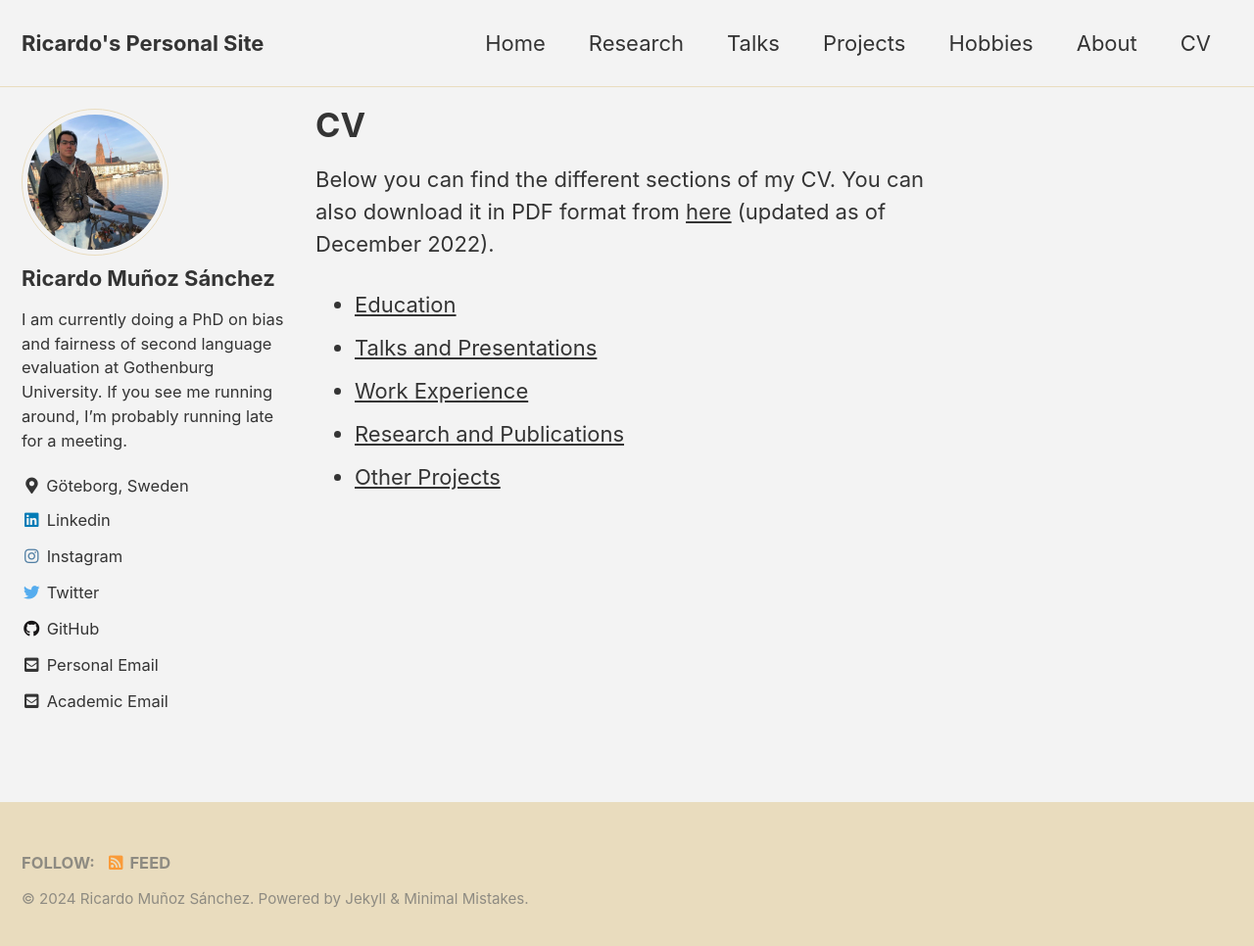
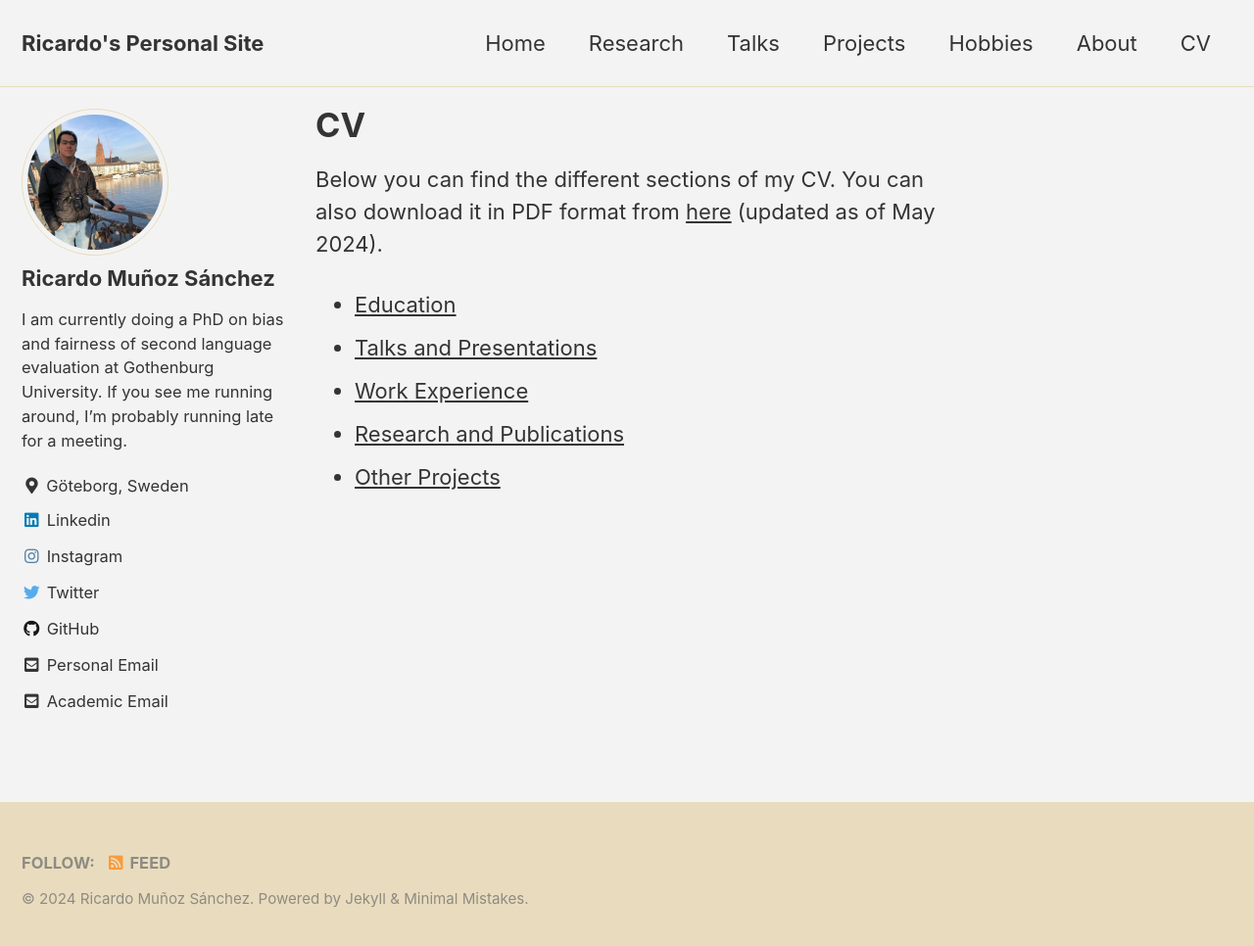
Before and after one commit to rimusa/rimusa.github.io, a Jekyll site: the page built from docs/_pages/cv.md, in a window 1280 px wide and 973 px high. Shown: the top 966 px of the window at 98% size. Built offline with Jekyll 4.4.1, drawn with Linux system fonts in a browser that asks for light colours; cached includes are drawn as plain includes.

Commit message:
Updated cv as a pdf

```diff
--- a/docs/_pages/cv.md
+++ b/docs/_pages/cv.md
@@ -6,7 +6,7 @@ author_profile: true
 ---
 
 Below you can find the different sections of my CV.
-You can also download it in PDF format from [here](../documents/CV.pdf) (updated as of December 2022).
+You can also download it in PDF format from [here](../documents/CV.pdf) (updated as of May 2024).
 
 - [Education](./education)
 - [Talks and Presentations](../talks)
```
Also changed, not shown: 1 other file.
